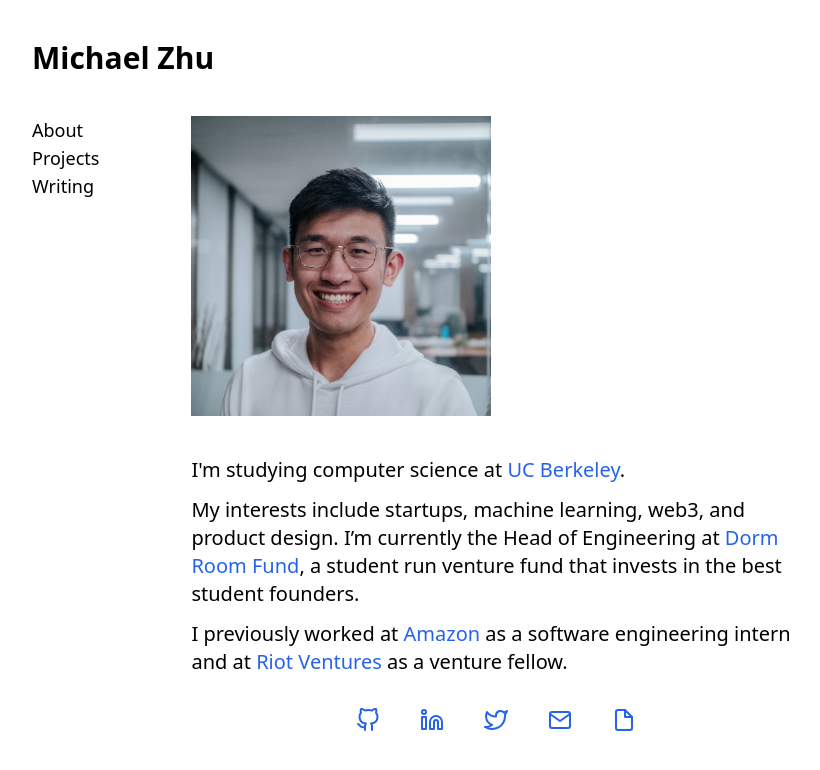
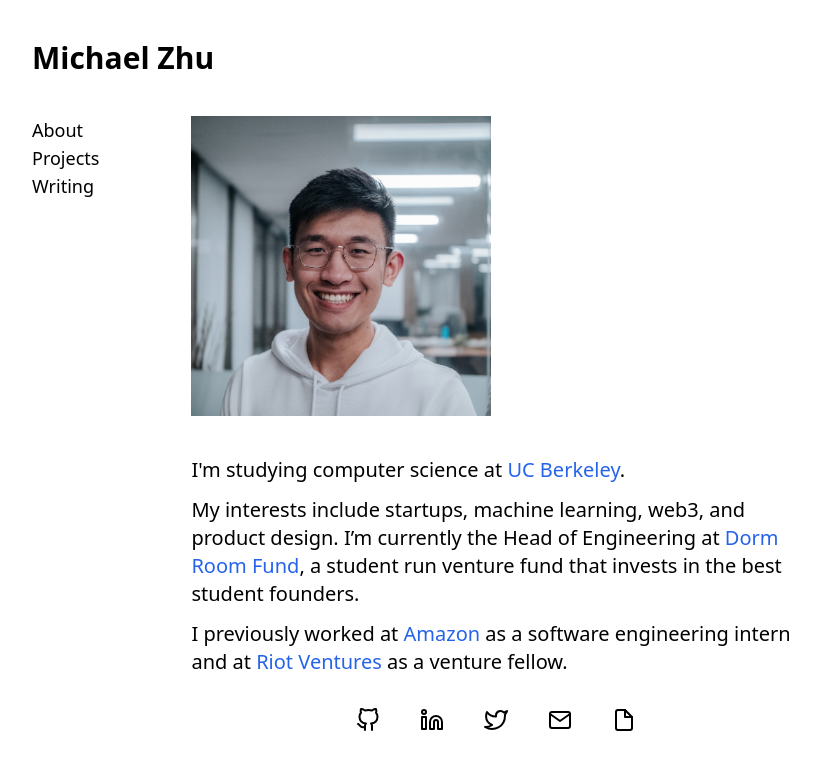
Before and after one commit to michaelbzhu/portfolio, a Next.js app: page / in a window 1280 px wide. Shown: the top 770 px of the page, without its empty margins (224-1044 px from the left). Built offline with nearby package versions, Linux system fonts and the light colour scheme.

Commit message:
change icon colors

```diff
--- a/pages/index.js
+++ b/pages/index.js
@@ -54,7 +54,7 @@ export default function Home() {
           </ExternalLink>
           as a venture fellow.
         </p>
-        <ul className="justify-center items-center list-none flex">
+        <div className="justify-center items-center flex">
           <Icon href="https://github.com/michaelbzhu">
             <FiGithub />
           </Icon>
@@ -70,7 +70,7 @@ export default function Home() {
           <Icon href="assets/resume.pdf">
             <FiFile />
           </Icon>
-        </ul>
+        </div>
       </div>
 
       {/* <footer className="flex items-center justify-center w-full h-24 border-t">
@@ -90,10 +90,10 @@ export default function Home() {
 
 function Icon(props) {
   return (
-    <li className="text-2xl p-5">
-      <a href={props.href} target="_blank">
+    <div className="text-2xl p-5">
+      <a className="text-black" href={props.href} target="_blank">
         {props.children}
       </a>
-    </li>
+    </div>
   );
 }
```
